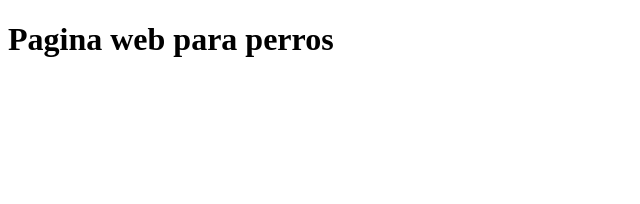
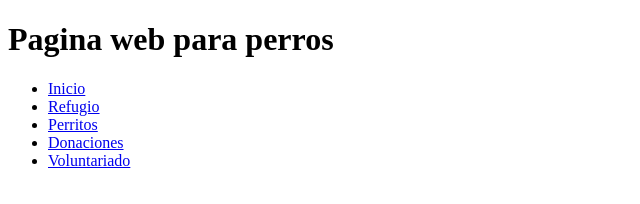
Before and after one commit to MichisGranada/MichisGranada.github.io, a plain HTML site: page index.html in a window 1280 px wide. Shown: the whole page, without its empty margins (0-640 px from the left). Drawn offline with Linux system fonts and the light colour scheme.

Commit message:
Creacion nav

```diff
--- a/index.html
+++ b/index.html
@@ -15,7 +15,13 @@
             </h1>
         </header>
         <nav>
-
+            <ul>
+                <li><a href="#">Inicio</a></li>
+                <li><a href="#">Refugio</a></li>
+                <li><a href="#">Perritos</a></li>
+                <li><a href="#">Donaciones</a></li>
+                <li><a href="#">Voluntariado</a></li>
+            </ul>
         </nav>
         <main>
             <article></article>
```
